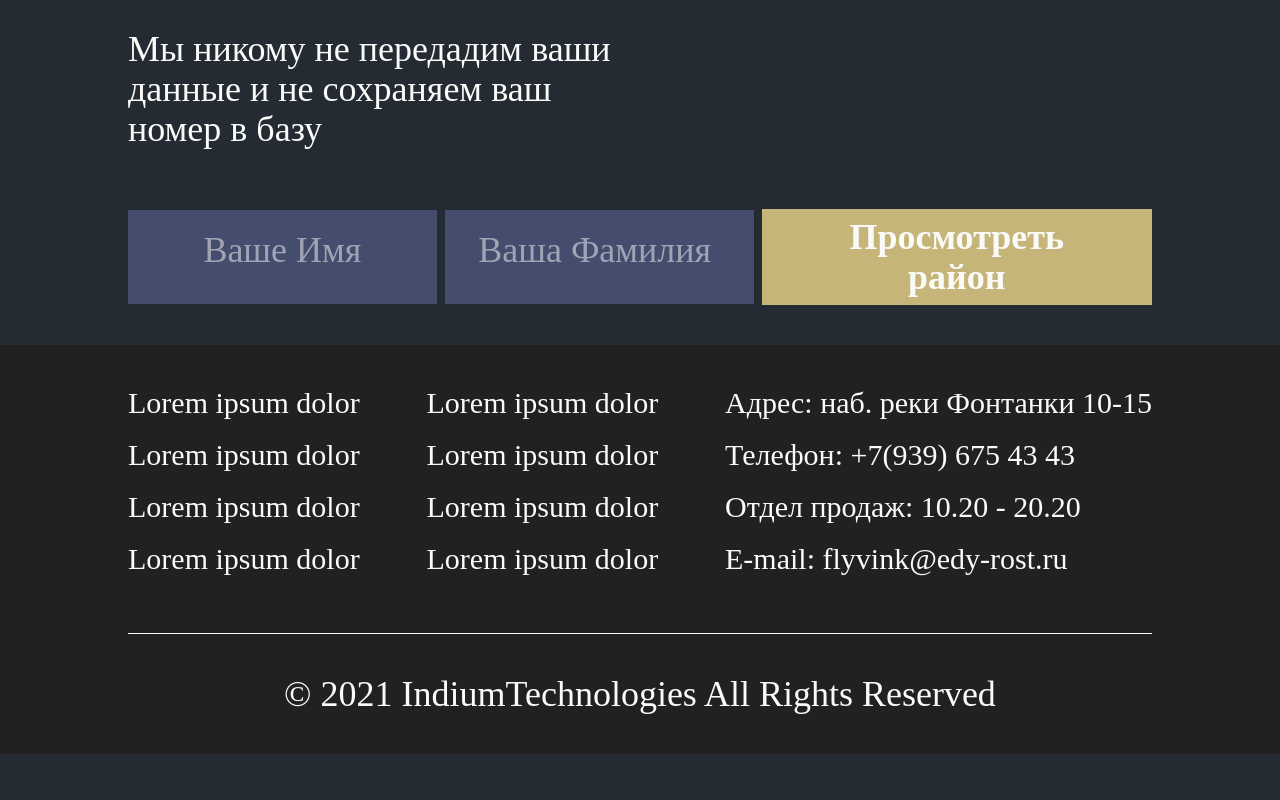
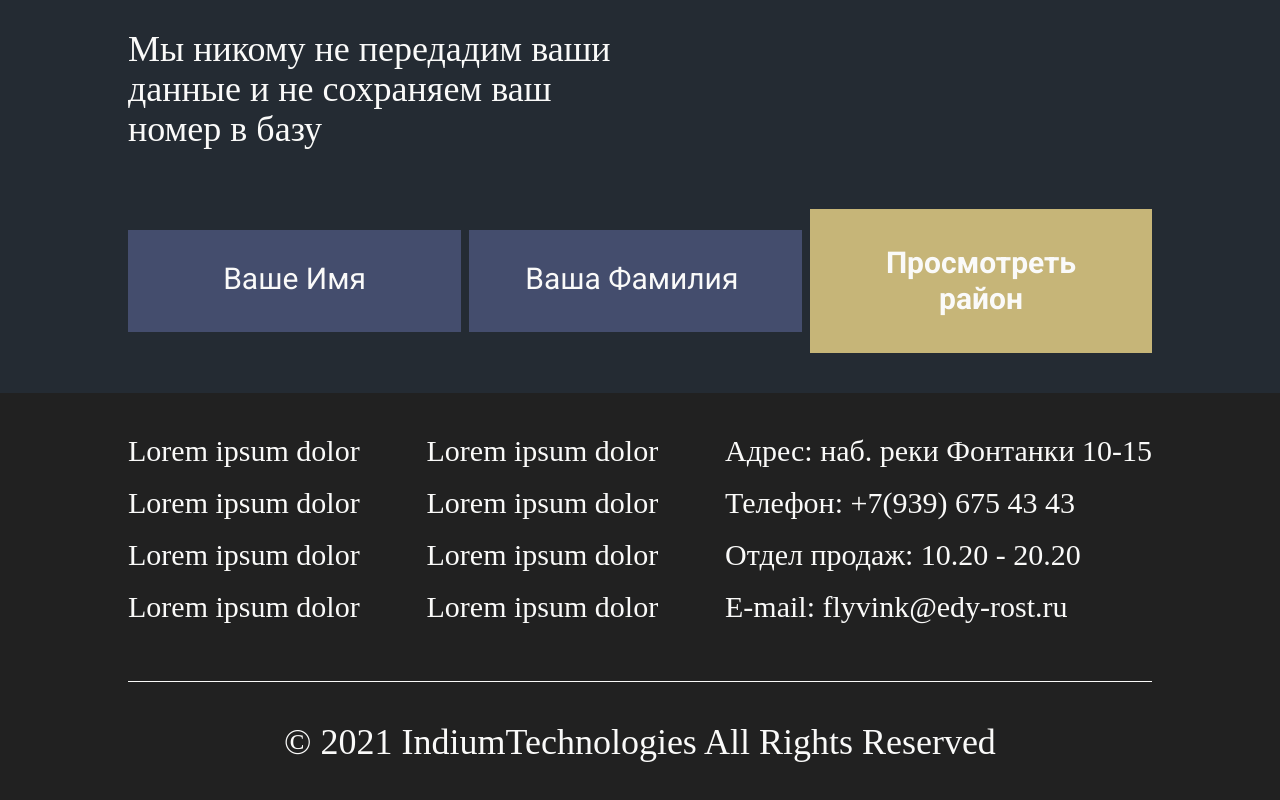
Before and after one commit to Konstantin222-stu/Tailwind_training, a React (Vite) app: page / in a window 1280 px wide. Shown: the part 6963-7763 px from the top of the page. Before the commit the page ends 7717 px from the top, so only its background shows below. Built offline with nearby package versions, Linux system fonts and the light colour scheme; a web font is replaced by a local one.

Commit message:
fix: section question, 5.6

```diff
--- a/src/index.css
+++ b/src/index.css
@@ -37,3 +37,7 @@ h1, h2 {
     @apply w-4/5;
     @apply mx-auto;
 }
+
+input::placeholder {
+  opacity: 1 !important;
+}
--- a/src/section/Questions.jsx
+++ b/src/section/Questions.jsx
@@ -3,12 +3,12 @@ import React from 'react'
 const Questions = () => {
   return (
     <div className='wrap font-baloo text-stone-50 mb-10'>
-      <h2 className='text-6xl block mb-21 pt-23 '>Есть вопросы?</h2>
+      <h2 className='text-6xl block mb-21 pt-23'>Есть вопросы?</h2>
       <p className='text-4xl sm:w-125 mb-15'>Мы никому не передадим ваши данные и не сохраняем ваш номер в базу</p>
-      <div className=" flex flex-wrap md:flex-nowrap items-center justify-between gap-2">
-        <input className='bg-accent sm:placeholder:text-4xl placeholder:text-3xl placeholder:text-center outline-0 py-8.75 sm:w-100 w-full' type="text" name="" id="" placeholder='Ваше Имя' />
-        <input className='bg-accent sm:placeholder:text-4xl placeholder:text-3xl placeholder:text-center outline-0 py-8.75 sm:w-100 w-full' type="text" name="" id="" placeholder='Ваша Фамилия ' />
-        <button className='bg-brand sm:text-4xl font-bold sm:px-22 sm:py-2 px-11 py-3 text-3xl sm:w-100 w-full'>Просмотреть район</button>
+      <div className=" flex flex-wrap md:flex-nowrap items-center justify-between gap-2 font-basic">
+        <input className='appearance-none bg-accent sm:placeholder:text-3xl placeholder:text-stone-50 placeholder:text-3xl placeholder:font-basic text-2xl placeholder:text-center outline-0 py-8.75 px-5 sm:w-100 w-full' type="text" name="" id="" placeholder='Ваше Имя' />
+        <input className='appearance-none bg-accent sm:placeholder:text-3xl placeholder:text-stone-50 placeholder:text-3xl placeholder:font-basic text-2xl placeholder:text-center outline-0 py-8.75 px-5 sm:w-100 w-full' type="text" name="" id="" placeholder='Ваша Фамилия ' />
+        <button className='appearance-none bg-brand sm:text-3xl font-bold sm:px-11 sm:py-9 px-11 py-3 text-3xl sm:w-100 w-full'>Просмотреть район</button>
       </div>
     </div>
   )
```
